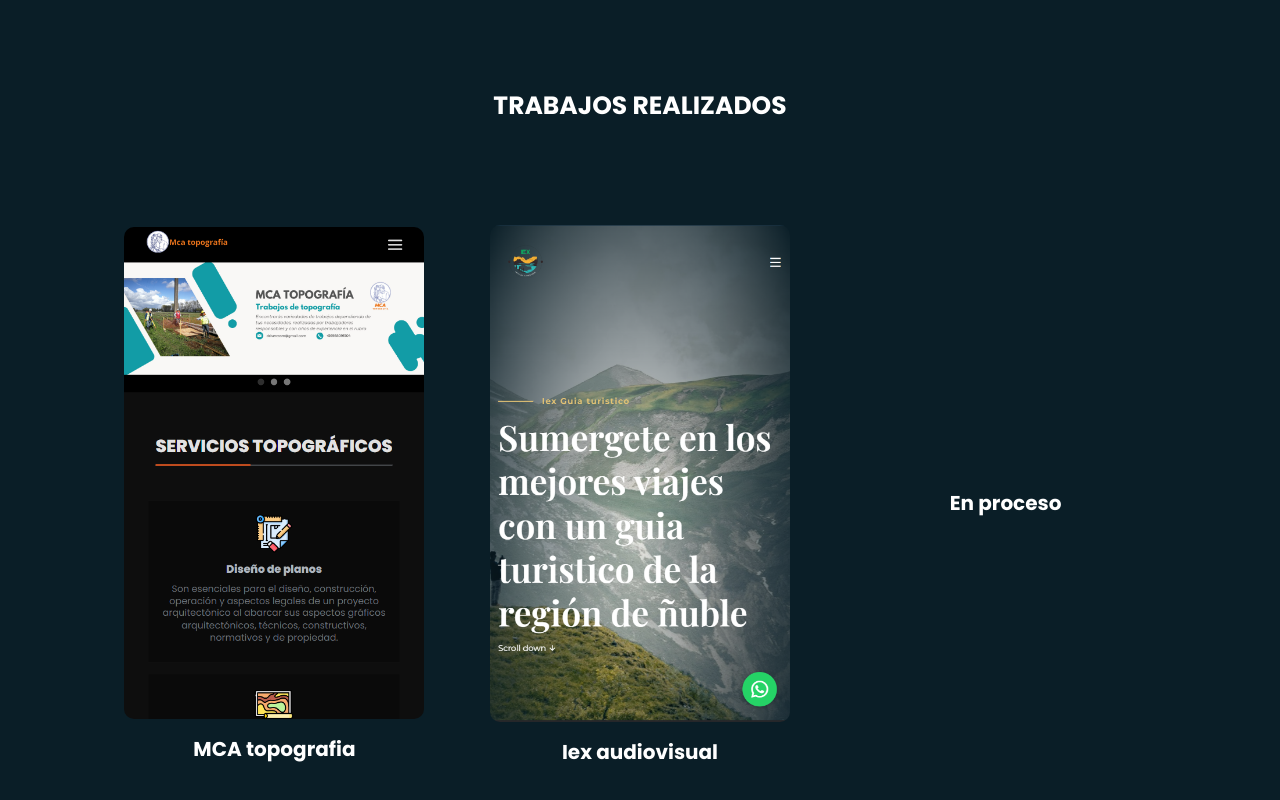
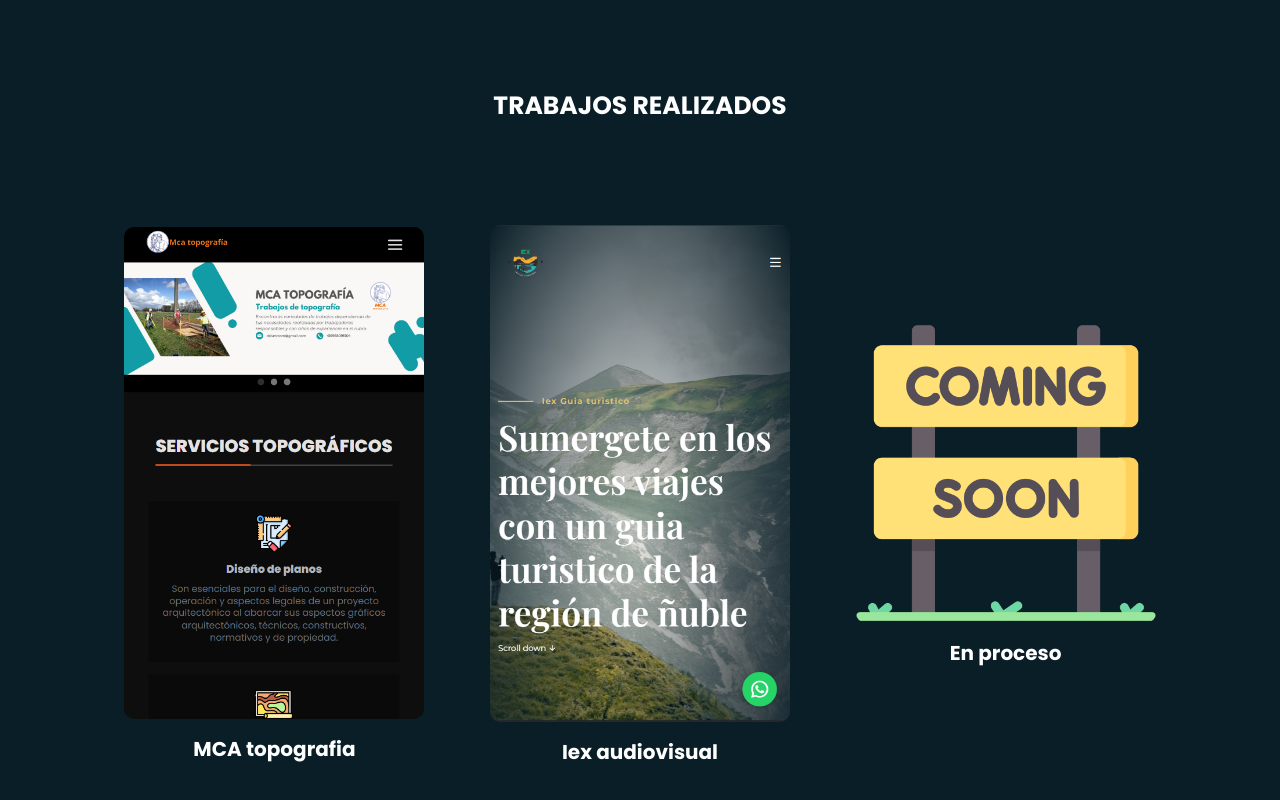
Before and after one commit to FranciscoBL98/BravoWebdesign.io, a plain HTML site: page index.html in a window 1280 px wide. Shown: the part 2825-3625 px from the top of the page. Drawn offline with nearby package versions, Linux system fonts and the light colour scheme.

Commit message:
Update index.html

```diff
--- a/index.html
+++ b/index.html
@@ -199,9 +199,11 @@
 			</div>
 
       <div class="serviceBox">
-	      <img src="proximamente.png" class="mca" alt="">
+	      <img src="img/proximamente.png" class="mca" alt="">
 				<h2>En proceso</h2>
 			</div>
+
+
 
 
 
```
